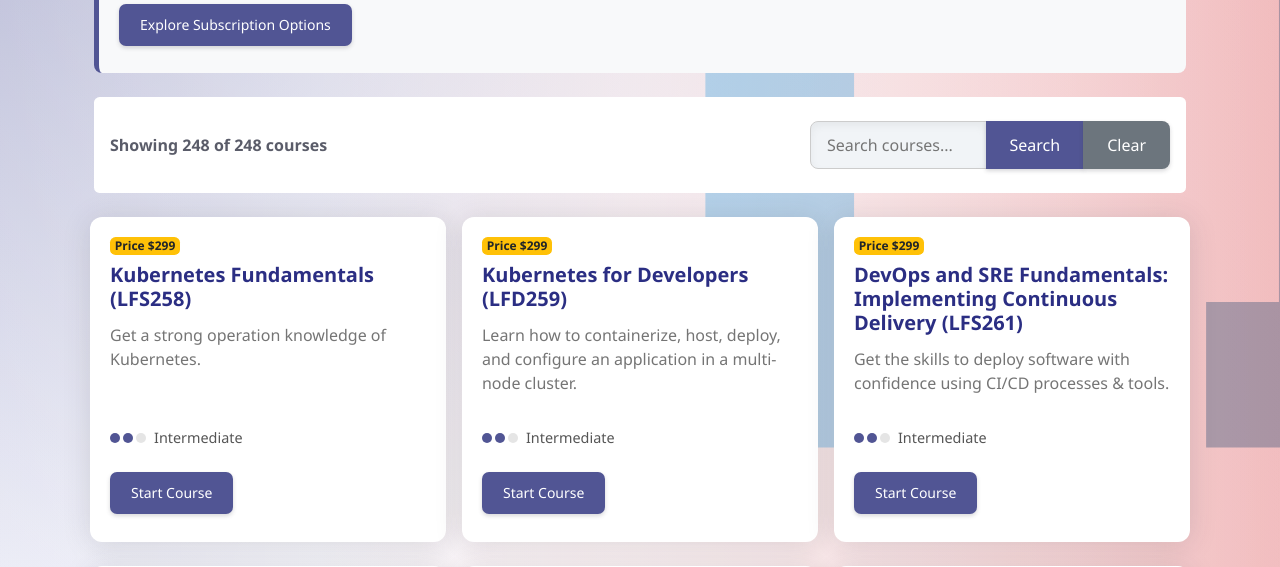
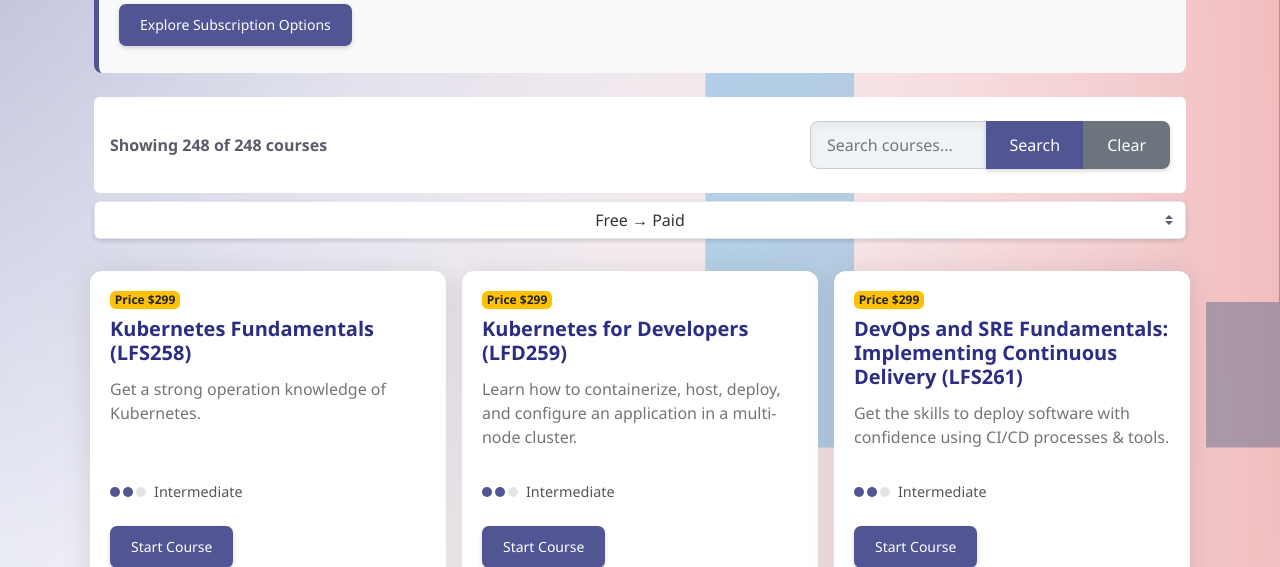
Before and after one commit to Security-Knowledge-Framework/edu-search, a Flask app: page /courses in a window 1280 px wide. Shown: the part 257-824 px from the top of the page. Run offline with Flask 3, Linux system fonts and the light colour scheme; some libraries are stand-ins or nearby versions.

Commit message:
add sorting price

```diff
--- a/lf-app/app/templates/courses.html
+++ b/lf-app/app/templates/courses.html
@@ -27,6 +27,8 @@
       Showing <span id="visibleCount">0</span> of <span id="totalCount">0</span> courses
     </div>
 
+
+
     <!-- RIGHT: Search Field -->
     <div class="input-group" style="max-width: 360px;">
       <input type="text" id="searchInput" class="form-control" placeholder="Search courses..." onkeydown="handleSearchKey(event)">
@@ -36,6 +38,14 @@
       </div>
     </div>
   </div>
+
+    <!-- Sort Dropdown -->
+    <div class="d-flex align-items-center gap-2">
+      <select id="sortSelect" onchange="sortCoursesByPrice()" class="custom-select btn btn-light border">
+        <option value="low-high">Free → Paid</option>
+        <option value="high-low">Paid → Free</option>
+      </select>
+    </div>
 
   <!-- Course Cards Section -->
   <div class="row mt-4" id="courseContainer">
@@ -155,6 +165,28 @@ function clearSearch() {
     document.getElementById('searchInput').value = '';
     window.location.reload(); // reloads the page and restores the full course list
   }
+
+  function sortCoursesByPrice() {
+  const order = document.getElementById("sortSelect").value;
+  const container = document.getElementById("courseContainer");
+  const courses = Array.from(container.querySelectorAll(".course-card"));
+
+  const parsePrice = (priceText) => {
+    if (!priceText || priceText.includes('$0') || priceText.toLowerCase().includes('free')) return 0;
+    const match = priceText.match(/\$([\d.]+)/);
+    return match ? parseFloat(match[1]) : Number.MAX_VALUE;
+  };
+
+  courses.sort((a, b) => {
+    const priceA = parsePrice(a.innerText);
+    const priceB = parsePrice(b.innerText);
+    return order === "low-high" ? priceA - priceB : priceB - priceA;
+  });
+
+  courses.forEach(course => container.appendChild(course));
+  updateCourseCounter();
+}
+
 </script>
 
 
@@ -272,5 +304,19 @@ function clearSearch() {
   background-color: #5a6268;
   border-color: #545b62;
 }
+.custom-select.btn {
+  min-width: 160px;
+  padding: 6px 12px;
+  font-weight: 500;
+  color: #333;
+  background-color: #fff;
+  border-color: #ccc;
+  border-radius: 6px;
+}
+
+.custom-select.btn:hover {
+  background-color: #f8f9fa;
+}
+
 </style>
 {% include 'footer.html' %}
```
